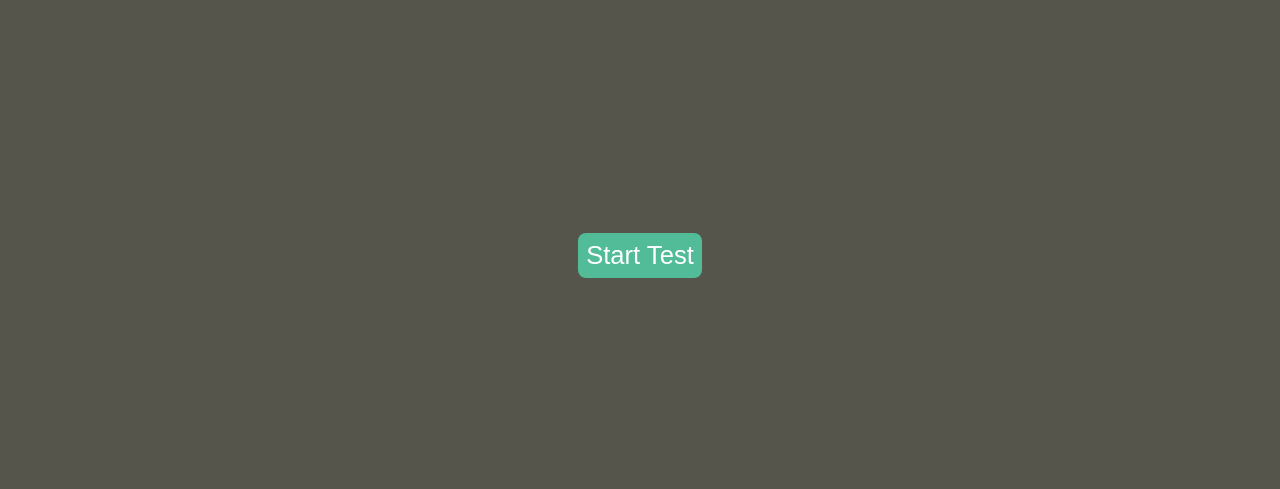
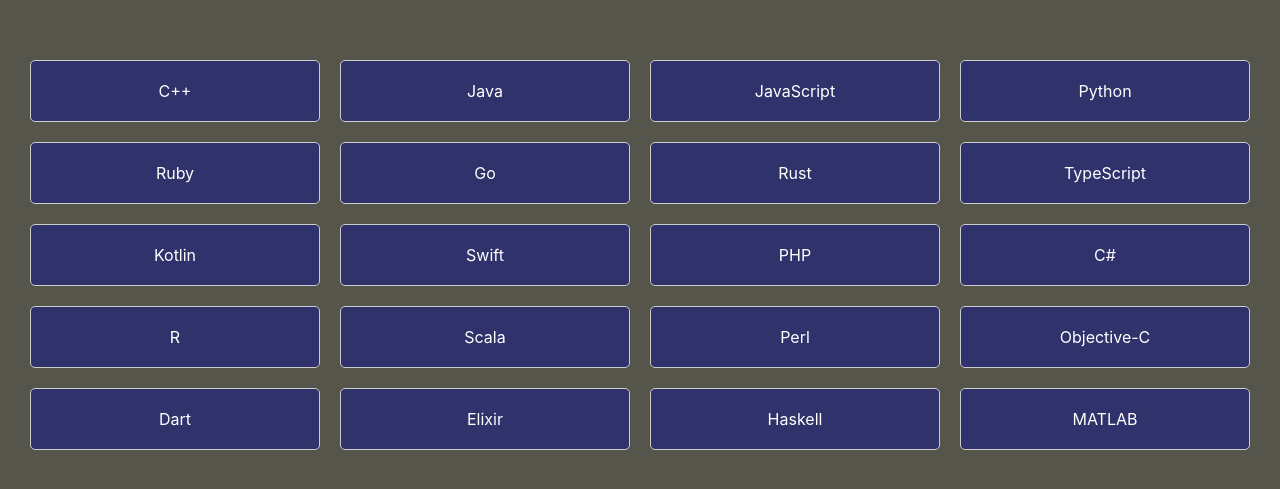
Before and after one commit to rohitd4007/quiz-app, a React (Create React App) app: page / in a window 1280 px wide. Shown: the part 145-634 px from the top of the page. Built offline with nearby package versions, Linux system fonts and the light colour scheme.

Commit message:
added select skill component

```diff
--- a/src/App.css
+++ b/src/App.css
@@ -15,6 +15,7 @@
 .start-button-container {
     display: flex;
     align-items: center;
+    justify-content: center;
 }
 
 .start-button-container button {
--- a/src/App.js
+++ b/src/App.js
@@ -7,6 +7,7 @@ import Result from "./Components/resultComponent/Result";
 import { QuizContext } from "./Helper/Context";
 import StartQuiz from "./Components/StartQuiz";
 import Timer from "./Components/timerCoomponent/Timer";
+import SelectSkill from "./Components/selectSkillComponent/SelectSkill";
 
 function App() {
   const [windowState, setWindowState] = useState("menu");
@@ -18,7 +19,9 @@ function App() {
       >
         <>
           {windowState === "menu" &&
-            <StartQuiz />
+            <>
+              <SelectSkill />
+            </>
           }
           {windowState === "quiz" &&
             <>
--- a/src/Components/quizComponent/Quiz.css
+++ b/src/Components/quizComponent/Quiz.css
@@ -1,9 +1,7 @@
 .quiz-body {
     display: flex;
     flex-direction: column;
-    /* flex: 1 1; */
-    /* align-self: flex-start; */
-    /* padding: 4rem; */
+    width: 80%;
 }
 
 .question {
@@ -21,17 +19,17 @@
     height: 16rem;
     overflow: auto;
     align-items: baseline;
-    /* border: 1px solid #9bca9b; */
+    width: 60%;
 }
 
 .options-container button {
     margin-top: 10px;
     padding: 10px;
     font-size: 1rem;
+    flex: 1 1 calc(50% - 1rem);
 }
 
 .button-container {
-    /* margin-top: 1rem; */
     align-self: flex-end;
 }
 
@@ -87,6 +85,12 @@
         justify-content: center;
         flex-direction: column;
         height: 20rem;
+        flex-wrap: nowrap;
+        width: auto;
+    }
+
+    .options-container button {
+        width: 16rem;
     }
 
     .button-container {
--- /dev/null
+++ b/src/Components/selectSkillComponent/SelectSkill.css
@@ -0,0 +1,37 @@
+.skills-container {
+    display: flex;
+    flex-wrap: wrap;
+    justify-content: center;
+    align-items: center;
+    margin: 20px;
+}
+
+.skill-card {
+    flex: 1 1 calc(20% - 1rem);
+    margin: 10px;
+    padding: 20px;
+    background-color: #30336b;
+    border: 1px solid #ccc;
+    border-radius: 5px;
+    text-align: center;
+    cursor: pointer;
+    transition: background-color 0.3s;
+}
+
+.skill-card:hover {
+    background-color: #e0e0e0;
+    color: #000000;
+}
+
+.skill-card.selected {
+    background-color: #d0d0f0;
+    color: #000000;
+    border-color: #9090c0;
+}
+
+
+.selected-skill {
+    margin-top: 20px;
+    font-size: 1.2em;
+    text-align: center;
+}
--- /dev/null
+++ b/src/Components/selectSkillComponent/SelectSkill.jsx
@@ -0,0 +1,44 @@
+/* eslint-disable no-unused-vars */
+
+import React, { useState, useEffect, useContext } from "react";
+import './SelectSkill.css';
+import StartQuiz from "../StartQuiz";
+
+const skills = [
+    'C++', 'Java', 'JavaScript', 'Python', 'Ruby', 'Go', 'Rust', 'TypeScript',
+    'Kotlin', 'Swift', 'PHP', 'C#', 'R', 'Scala', 'Perl', 'Objective-C',
+    'Dart', 'Elixir', 'Haskell', 'MATLAB'
+];
+
+const SelectSkill = (params) => {
+
+    const [selectedSkill, setSelectedSkill] = useState(null);
+
+    const handleSkillClick = (skill) => {
+        setSelectedSkill(skill);
+    };
+
+    return (
+        <div>
+            <div className="skills-container">
+                {skills.map((skill, index) => (
+                    <div
+                        key={index}
+                        onClick={() => handleSkillClick(skill)}
+                        className={`skill-card ${selectedSkill === skill ? 'selected' : ''}`}
+                    >
+                        {skill}
+                    </div>
+                ))}
+            </div>
+            {selectedSkill && (
+                <div className="selected-skill">
+                    {/* Selected Skill: {selectedSkill} */}
+                    <StartQuiz />
+                </div>
+            )}
+        </div>
+    );
+};
+
+export default SelectSkill;
```
